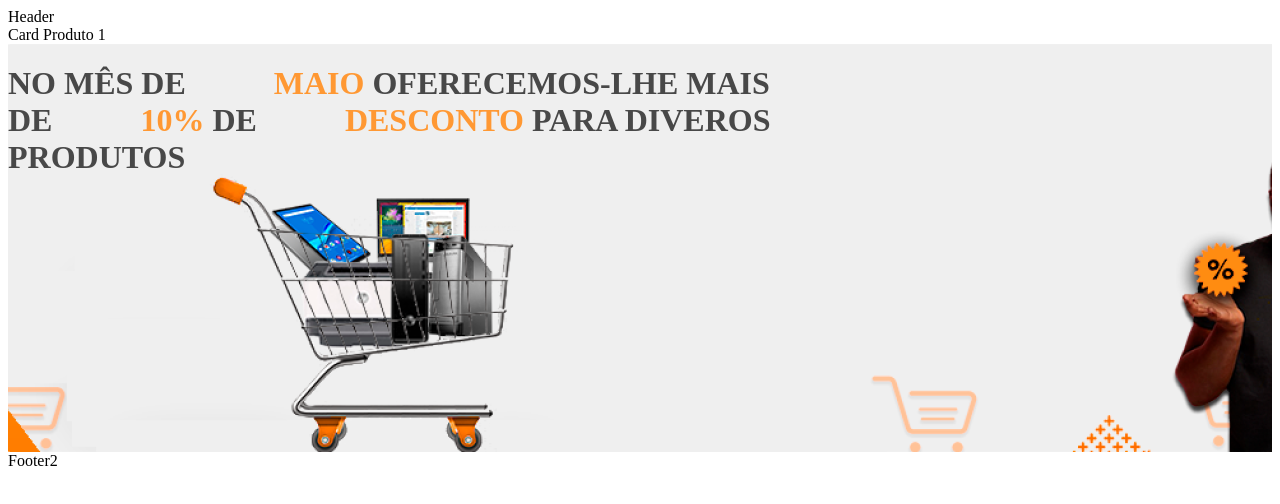
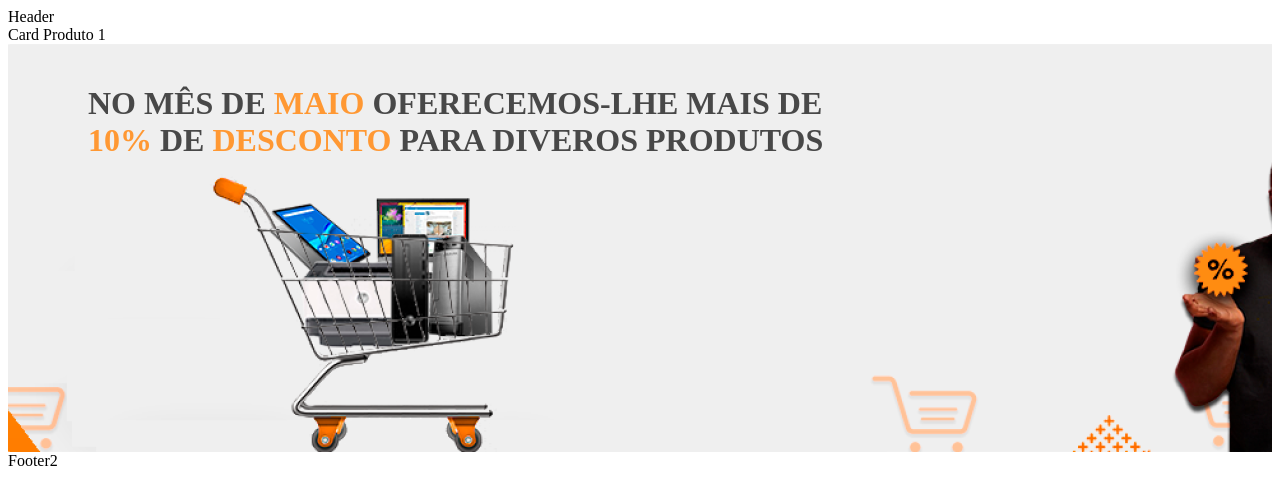
Before and after one commit to mariovarela99/stor-ipil-website, a React (Create React App) app: page / in a window 1280 px wide. Shown: the top 504 px of the page. Built offline with nearby package versions, Linux system fonts and the light colour scheme.

Commit message:
alteração_textoBanner

```diff
--- a/src/components/banner/style.css
+++ b/src/components/banner/style.css
@@ -11,9 +11,9 @@
 .text_banner{
     width: 800px;
     height: 210px;
+    padding: 20px 0px 0px 80px;
     color: rgba(72, 72, 72, 1);
 }
 .text_banner span{
     color: rgba(255, 152, 51, 1);
-    padding: 20px 0px 0px 80px;
 }
```
